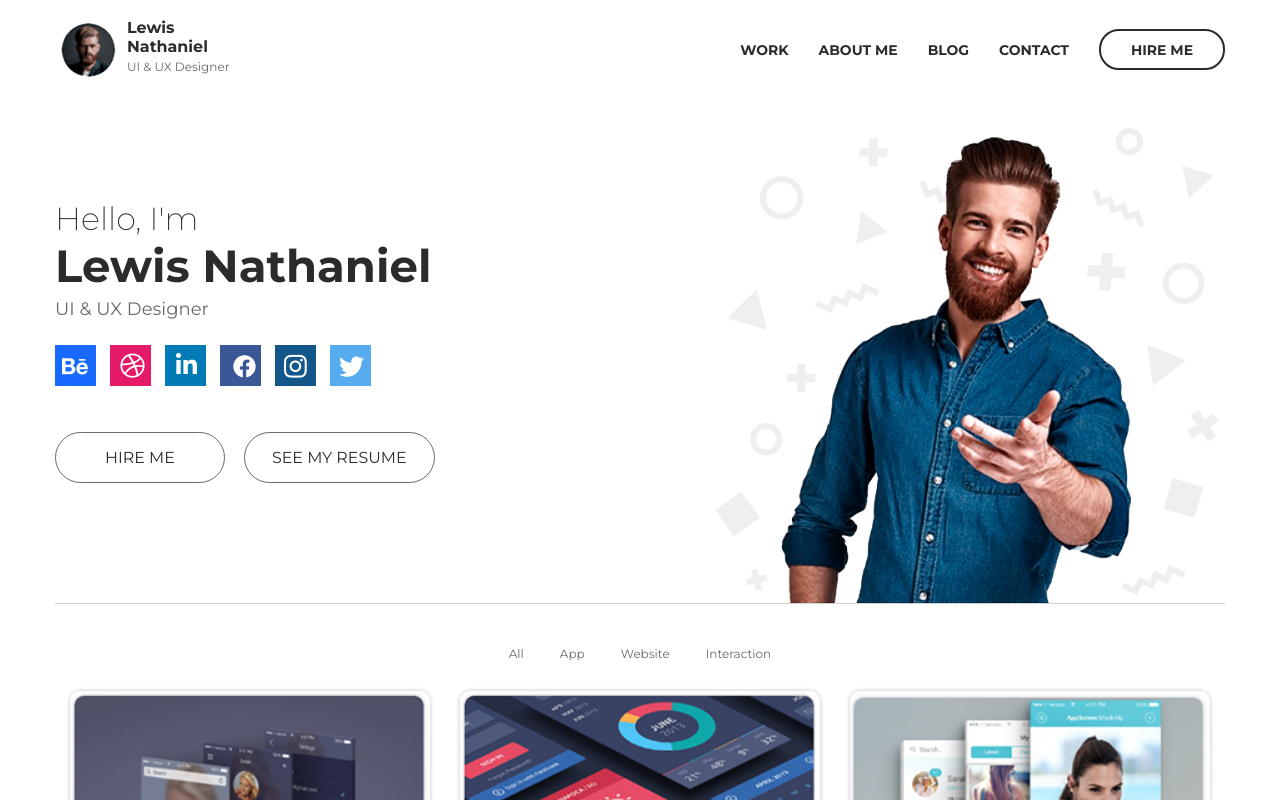
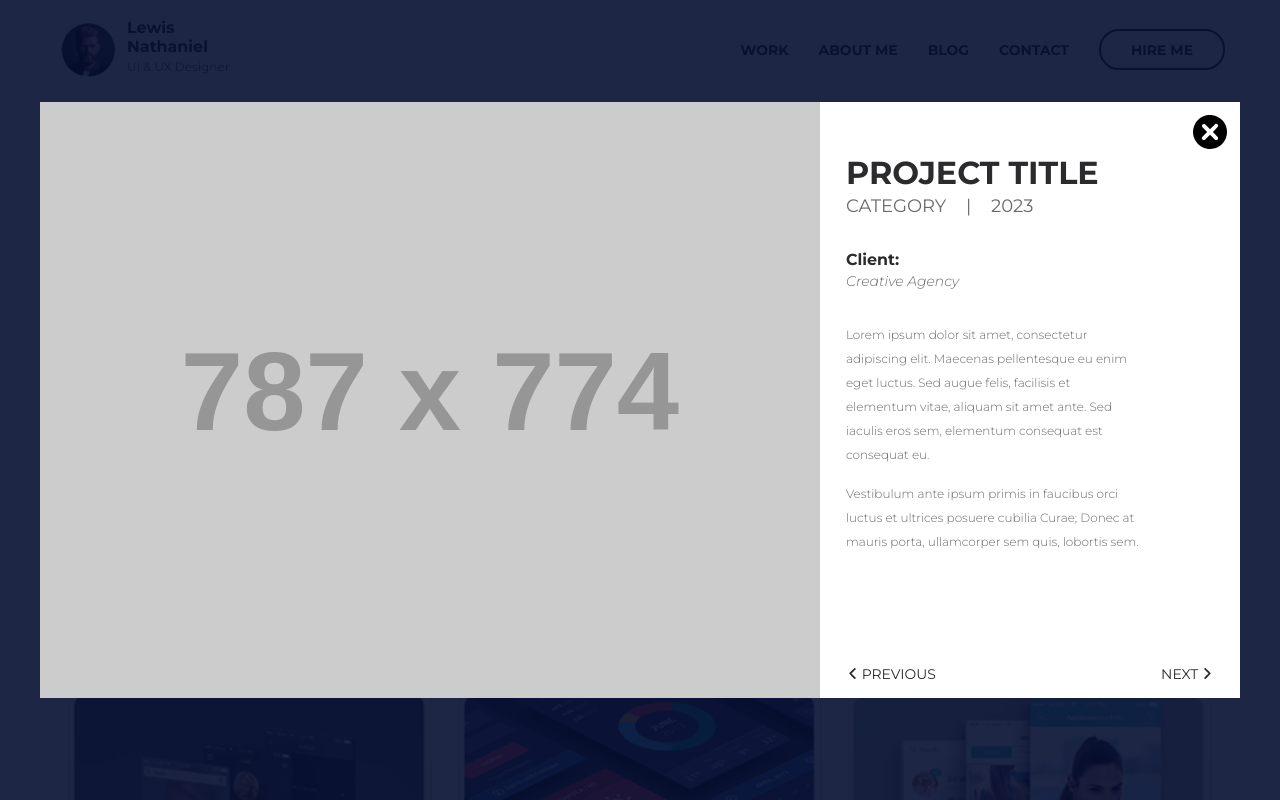
Before and after one commit to neginfinity85/protfolio, a plain HTML site: page index.html in a window 1280 px wide. Shown: the top 800 px of the page. Drawn offline with Linux system fonts and the light colour scheme; placeholder pictures from the web are drawn by us.

Commit message:
added project view modal window

```diff
--- /dev/null
+++ b/css/blocks/modal-work.less
@@ -0,0 +1,101 @@
+// main: ../style.less
+
+.modal-work {
+  display: flex;
+}
+
+.modal-work__preview {
+  width: 65%;
+  position: relative;
+  overflow: hidden;
+}
+
+.modal-work__photo {
+  position: absolute;
+  top: 50%;
+  left: 50%;
+  z-index: 1;
+
+  transform: translate3d(-50%, -50%, 0);
+}
+
+.modal-work__content {
+  width: 35%;
+  padding: 3.4rem 6.6rem 1rem 1.73rem;
+  position: relative;
+}
+
+.modal-work__header {
+  margin-bottom: 2.2rem;
+}
+
+.modal-work__title {
+  margin-bottom: 0.2rem;
+
+  color: @black;
+  font-size: 2.12rem;
+  font-weight: 700;
+  text-transform: uppercase;
+}
+
+.modal-work__info {
+  font-size: 1.2rem;
+  color: @gray;
+  text-transform: uppercase;
+}
+
+.modal-work__info-divider {
+  margin: 0 1rem;
+}
+
+.modal-work__client {
+  margin-bottom: 2.2rem;
+}
+
+.modal-work__client-title {
+  margin-bottom: 0.2rem;
+
+  font-size: 1.06rem;
+  color: @black;
+  font-weight: 700;
+}
+
+.modal-work__client-company {
+  font-size: 0.93rem;
+  font-style: italic;
+  color: @gray;
+}
+
+.modal-work__text {
+  margin-bottom: 8.66rem;
+
+  font-size: 0.8rem;
+  color: @gray;
+  line-height: 2;
+  font-weight: 300;
+}
+
+.modal-work__footer {
+  width: 100%;
+  display: flex;
+  justify-content: space-between;
+  padding: 0 1.8rem 1rem;
+
+  position: absolute;
+  bottom: 0;
+  left: 0;
+  z-index: 1;
+}
+
+.modal-work__btn {
+  padding: 0;
+
+  background: none;
+  border: 0;
+  cursor: pointer;
+
+  font-family: inherit;
+  font-size: 0.93rem;
+  color: @black;
+  text-transform: uppercase;
+}
--- /dev/null
+++ b/css/blocks/modal.less
@@ -0,0 +1,46 @@
+// main: ../style.less
+
+.modal {
+  display: flex;
+  width: 100%;
+  height: 100%;
+  padding: 1rem;
+  overflow: auto;
+
+  background-color: rgba(6, 15, 49, 0.9);
+
+  position: fixed;
+  top: 0;
+  left: 0;
+  z-index: 1000;
+}
+
+.modal__dialog {
+  width: 100%;
+  max-width: 1200px;
+  margin: auto;
+  position: relative;
+
+  background-color: @white;
+}
+
+.modal__close {
+  width: 34;
+  height: 34;
+  padding: 0;
+
+  background: none;
+  border: 0;
+  cursor: pointer;
+
+  position: absolute;
+  top: 0.9rem;
+  right: 0.9rem;
+  z-index: 1;
+
+  transition: transform 0.2s linear;
+
+  &:hover {
+    transform: translateY(-3px);
+  }
+}
--- a/css/style.less
+++ b/css/style.less
@@ -12,6 +12,10 @@ body {
   font-family: 'Montserrat', sans-serif;
   font-size: 1rem;
   color: @black;
+
+  &.no-scroll {
+    overflow: hidden;
+  }
 }
 
 h1,
@@ -49,6 +53,8 @@ p {
 @import 'blocks/news';
 @import 'blocks/articles.less';
 @import 'blocks/footer.less';
+@import 'blocks/modal.less';
+@import 'blocks/modal-work.less';
 
 /* helpers */
 @import 'helpers.less';
--- a/index.html
+++ b/index.html
@@ -15,7 +15,7 @@
     <title>Portfolio</title>
 </head>
 
-<body>
+<body class="no-scroll">
 
     <!-- Header -->
     <header class="header">
@@ -538,6 +538,68 @@
         </div><!-- ./container -->
     </footer>
 
+    <!-- Modals -->
+    <div class="modal">
+        <div class="modal__dialog">
+
+            <button class="modal__close" type="button">
+                <img src="img/modal-close.svg" width="34" height="34" alt="Close">
+            </button>
+
+            <div class="modal-work">
+
+                <div class="modal-work__preview">
+                    <img class="modal-work__photo" src="https://placehold.co/787x774" alt="">
+                </div>
+
+                <div class="modal-work__content">
+
+                    <div class="modal-work__header">
+                        <h3 class="modal-work__title">project title</h3>
+                        <div class="modal-work__info">
+                            category <span class="modal-work__info-divider">|</span> 2023
+                        </div>
+                    </div>
+
+                    <div class="modal-work__client">
+                        <div class="modal-work__client-title">Client:</div>
+                        <div class="modal-work__client-company">Creative Agency</div>
+                    </div>
+
+                    <div class="modal-work__text">
+                        <p>
+                            Lorem ipsum dolor sit amet, consectetur adipiscing elit. Maecenas pellentesque eu enim eget
+                            luctus. Sed augue felis,
+                            facilisis et elementum vitae, aliquam sit amet ante. Sed iaculis eros sem, elementum
+                            consequat est consequat eu.
+                        </p>
+                        <p>
+                            Vestibulum ante ipsum primis in faucibus orci luctus et ultrices posuere cubilia Curae;
+                            Donec at mauris porta,
+                            ullamcorper sem quis, lobortis sem.
+                        </p>
+
+
+                    </div>
+
+                    <div class="modal-work__footer">
+                        <button class="modal-work__btn" type="button">
+                            <img src="img/left-arrow.svg" height="11" alt="">
+                            Previous
+                        </button>
+                        <button class="modal-work__btn" type="button">
+                            Next
+                            <img src="img/right-arrow.svg" height="11" alt="">
+                        </button>
+                    </div>
+
+                </div><!-- ./modal-work__content -->
+
+            </div><!-- ./modal-work -->
+
+        </div><!-- ./modal__dialog -->
+    </div><!-- ./modal -->
+
 </body>
 
 </html>
```
Also changed, not shown: css/style.css, img/left-arrow.svg (added), img/modal-close.svg (added), img/right-arrow.svg (added).
